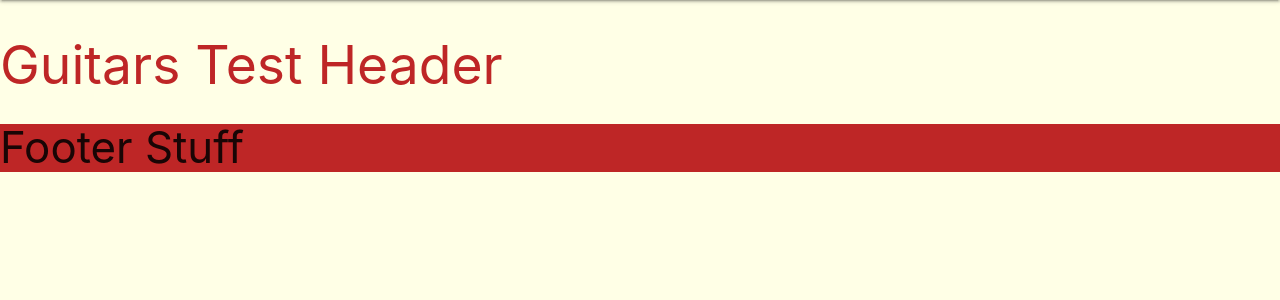
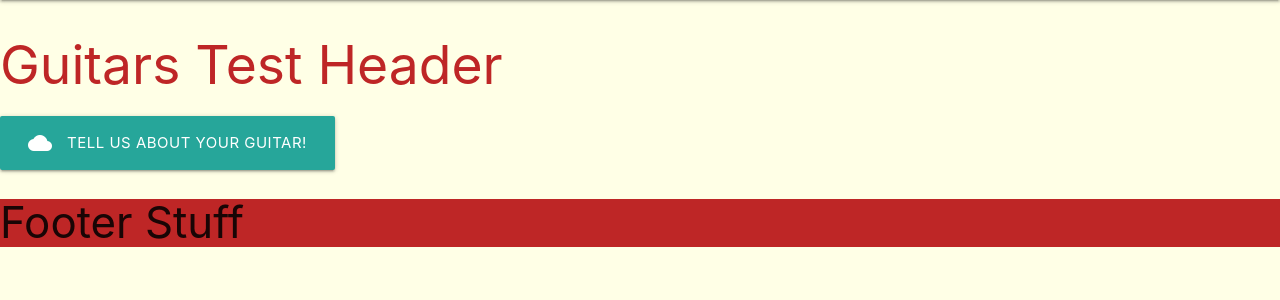
Before and after one commit to Echoic88/guitar-rev, a Flask app: page /guitars in a window 1280 px wide. Shown: the part 64-364 px from the top of the page. Run offline with Flask 2, Linux system fonts and the light colour scheme; data that the repository does not hold is empty; some libraries are stand-ins or nearby versions.

Commit message:
Guitars page pulls previously submitted guitar name and rating from DB

```diff
--- a/app.py
+++ b/app.py
@@ -12,8 +12,7 @@ mongo = PyMongo(app)
 @app.route("/")
 @app.route("/home")
 def home():
-    guitars = mongo.db.guitars
-    return render_template("base.html", guitars=guitars.find())
+    return render_template("base.html")
 
 
 @app.route("/guitars")
--- a/static/css/style.css
+++ b/static/css/style.css
@@ -10,7 +10,6 @@ h2  {
     color: #be2626;
 }
 
-
 footer  {
     background-color: #be2626;
 }
--- a/templates/guitars.html
+++ b/templates/guitars.html
@@ -3,4 +3,10 @@
 
 <h2> Guitars Test Header </h2>
 
+<a class="waves-effect waves-light btn-large"><i class="material-icons left">cloud</i>Tell us about your guitar!</a>
+
+    {% for guitar in guitars %}
+        <p>{{guitar.gtr_name}} - {{ guitar.rating }}</p>
+    {% endfor %}
+
 {% endblock %}
```
